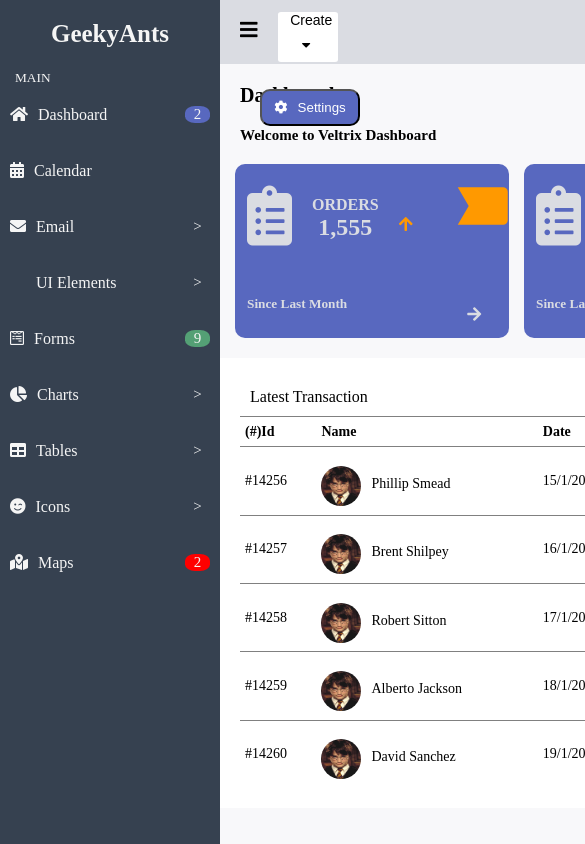
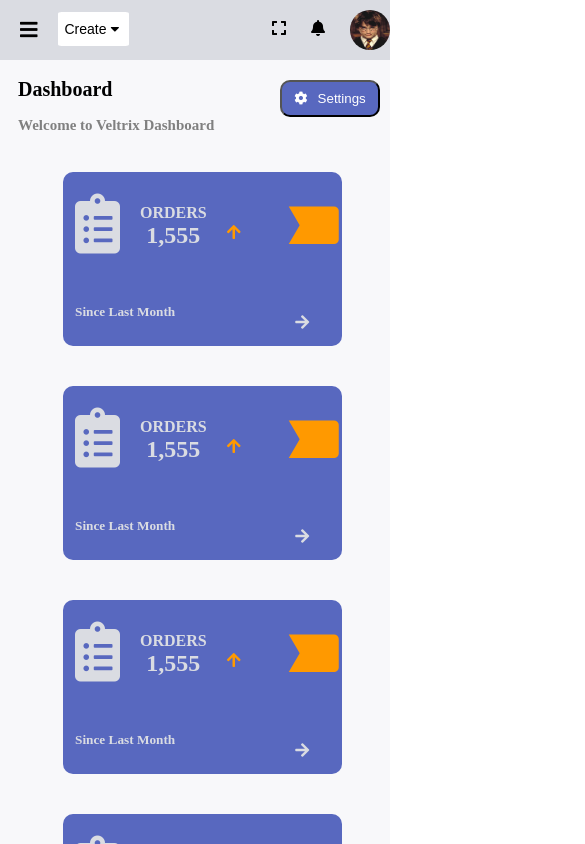
Before and after one commit to sakshya73/GeekyAnts-UI, a plain HTML site: page index.html in a window 390 px wide. Shown: the top 844 px of the page, 585 px wide, since content can reach past the window. Drawn offline with Linux system fonts and the light colour scheme.

Commit message:
Responsive Design

```diff
--- a/css/style.css
+++ b/css/style.css
@@ -17,6 +17,8 @@ i{
 .rightHalf{
     flex:1;
     background: #f8f8fa;
+    overflow: auto;
+    height: 100vh;
 }
 .navobject{
     padding: 10px;
@@ -39,9 +41,8 @@ a{
 .header {
     display: flex;
     width: 100%;
-}
-header{
-    display: flex;
+    background: #DADCE2;
+    flex-wrap: wrap;
 }
 
 .blue{
@@ -53,15 +54,21 @@ header{
 .green{
     background: #54a075;
 }
-.header{
-    background: #DADCE2;
+.lefthalf{
+    display: flex;
+    justify-content: flex-start;
+    flex-wrap: wrap;
 }
-.trans{
-    background: white;
+.righthalf{
+    margin-left: 10px;
+    flex: 1;
     display: flex;
-    width: 60%;
+    flex-wrap: wrap;
+    justify-content: flex-end;
+
 }
-h1{
+
+.nav h1{
     font-size: 25px;
     padding: 20px;
     text-align: center;
@@ -89,7 +96,6 @@ small{
 }
 .searchdiv{
     padding-top: 15px;
-    margin-left: 610px;
 }
 .searchdiv input{
     width: 170px;
@@ -132,22 +138,24 @@ small{
 }
 .welcome{
     display: flex;
+    padding: 10px;
+    flex-direction: row-reverse;
 }
-
+.headings{
+    flex: 1;
+}
 .dheading1{
     font-size: 20px;
-    text-align: left;
+    padding: 8px;
 }
 .dheading2
 {
+    padding: 8px;
     font-size: 15px;
-    padding-left: 20px;
+    color: gray;
 }
 .setting{
-    position: absolute;
-    right: 20px;
-    margin-top: 25px;
-    padding: 0 10px;
+    margin-top: 10px;
 }
 .settings{
     background: #5868bf;
@@ -157,17 +165,18 @@ small{
 }
 .bread{
     display: flex;
+    flex-wrap: wrap;
 }
 
 .veltrix{
-    width:270px;
+    width:275px;
     border-radius: 10px;
     padding: 2px;
     margin:20px 0px 20px 15px;
     background: #5868bf;
     height: 170px;
-    flex-wrap: nowrap;
     display: inline-block;
+    overflow: hidden;
 }
 .vertixupper{
     display: flex;
@@ -186,6 +195,7 @@ small{
 .vertixtag{
     margin-left: 20px;
     color: #ff9900;
+    position: relative;
 }
 .fa-arrow-up{
     margin-top: 40px;
@@ -193,8 +203,12 @@ small{
 .bookmark{
     text-align: right;
     font-size: 50px;
+    width: 100px;
     transform: rotate(90deg);
-    margin-left: 32.8px;
+    //margin-left: 32.8px;
+    position: absolute;
+    left:32px;
+    bottom: 30px;
 }
 .vertixlower{
     display: flex;
@@ -208,16 +222,26 @@ small{
 }
 .transchat{
     display: flex;
+    flex-wrap: wrap;
+    justify-content: center;
 }
+
+.trans{
+    padding: 20px;
+    border-radius: 10px;
+    background: white;
+    flex: 1;
+    width: auto;
+}
+
 table{
-    margin: 20px;
     border-collapse: collapse;
     width: 100%;
 }
+
 td,th{
     text-align: left;
     border-top: 1px solid gray;
-
     border-left: none;
     border-right: none;
     padding: 5px;
@@ -250,13 +274,14 @@ caption{
     margin-left: 10px;
 }
 .chats{
-    flex: 1;
+    margin-top: 20px;
     background: white;
     margin-left: 20px;
     margin-right: 32px;
     height: 450px;
     margin-right: 30px;
     border-radius: 10px;
+    width: 400px;
 }
 .chatheading {
     width: inherit;
@@ -287,14 +312,15 @@ caption{
     margin-left: 10px;
 }
 .rightchat{
-    margin-left: 300px;
+    justify-content:flex-end;
 }
 .chatcontent {
     padding: 10px 5px 0 5px ;
     background: grey;
     margin-left: 10px;
     border-radius: 10px;
-    height:55px;
+    min-height:55px;
+    max-width: 150px;
 }
 .sendmsg{
     margin-top: 10px;
@@ -318,3 +344,29 @@ caption{
     border-radius: 5px;
     margin-bottom: 10px;
 }
+@media screen and (max-width:1394px)
+{
+    .bread{
+        justify-content: center;
+    }
+}
+
+@media screen and (max-width:845px)
+{
+    .nav{
+        display: none;
+    }
+}
+
+@media screen and (max-width:625px)
+{
+    .langdiv{
+        display: none;
+    }
+}
+@media screen and (max-width:454px)
+{
+    .searchdiv{
+        display: none;
+    }
+}
--- a/index.html
+++ b/index.html
@@ -5,6 +5,7 @@
         <meta charset="utf-8">
         <link rel="stylesheet" href="css/style.css">
         <link rel="stylesheet" href="https://use.fontawesome.com/releases/v5.7.2/css/all.css" integrity="sha384-fnmOCqbTlWIlj8LyTjo7mOUStjsKC4pOpQbqyi7RrhN7udi9RwhKkMHpvLbHG9Sr" crossorigin="anonymous">
+        <meta name="viewport" content="width=device-width, initial-scale=1.0">
     </head>
     <body>
         <div class="container">
@@ -23,22 +24,27 @@
             </div>
             <div class="rightHalf">
                 <div class="header">
-                    <header>
+                    <div class="lefthalf">
                         <div class="burger"><i class="fa fa-bars burger"></i></div>
                         <div class="creatediv"><button>Create <i class="fas fa-caret-down"></i></button></div>
+                        </div>
+                    <div class="righthalf">
                         <div class="searchdiv"><input type="text" value="Search.."></div>
                         <div class="langdiv"><img class="usaflag" src="images/united-states-of-america-flag-icon-16.png">English<i class="fas fa-caret-down langcarrot"></i></div>
                         <div class="fullscreen"><i class="fas fa-expand"></i></div>
                         <div class="notificationdiv"><i class="fas fa-bell"></i></div>
                         <div class="profileimg"><img class="harry" src="images/Sublime%20Text%20Build%203176.jpg"></div>
-                    </header>
+                    </div>
                 </div>
                 <div class="welcome">
+
+                    <div class="setting"><button class="settings" type="text"><i class="fas fa-cog"></i>Settings</button></div>
+
                     <div class="headings">
                     <h1 class="dheading1">Dashboard</h1>
                     <h2 class="dheading2">Welcome to Veltrix Dashboard</h2>
                     </div>
-                    <div class="setting"><button class="settings" type="text"><i class="fas fa-cog"></i>Settings</button></div>
+
                 </div>
                 <div class="bread">
                     <div class="veltrix">
@@ -98,7 +104,7 @@
                                 <i class="fas fa-arrow-right"></i>
                             </div>
                     </div>
-                    <div class="veltrix">
+                    <div class="veltrix v4">
                         <div class="vertixupper">
                             <div class="vertiximgdiv">
                                 <i class="fas fa-clipboard-list"></i>
@@ -184,13 +190,13 @@
                         </div>
                         <div class="chatcontent">
                             <h3>John Deo</h3>
-                            <p>Hello!</p>
+                            <p>Hello! jhvyucv guyv jyfuycf yfjuy jvgujv  jhfytfviugui jk bvcguyfvj jhfuyfv jhvjhvc vfhjcj</p>
                         </div>
                     </div>
                     <div class="chat rightchat">
                         <div class="chatcontent">
                             <h3>Smith</h3>
-                            <p>Hello</p>
+                            <p>Hello i am smith</p>
                         </div>
                         <div class="chating">
                             <img class="harry" src="images/Sublime%20Text%20Build%203176.jpg">
@@ -243,8 +249,8 @@
                         <input class="send" type="submit" value="Send">
                     </div>
                 </div>
-                </div>
             </div>
         </div>
+    </div>
     </body>
 </html>
```
